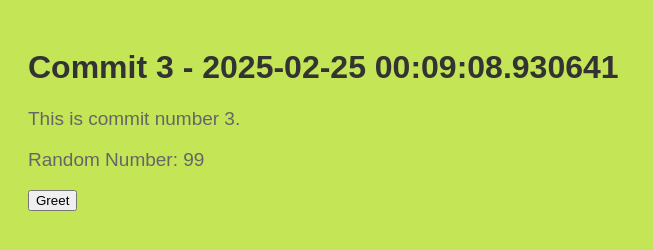
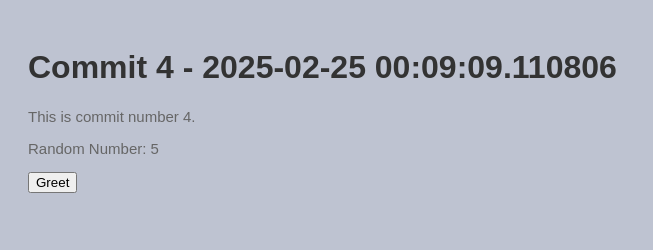
Before and after one commit to polishflits/autogen-repo-20250225000906, a plain HTML site: page index.html in a window 1280 px wide. Shown: the whole page, without its empty margins (0-653 px from the left). Drawn offline with Linux system fonts and the light colour scheme.

Commit message:
📝 Auto commit 4 with HTML, CSS, and JS

```diff
--- a/index.html
+++ b/index.html
@@ -2,13 +2,13 @@
     <!DOCTYPE html>
     <html>
     <head>
-        <title>Commit 3 - 2025-02-25 00:09:08.930641</title>
+        <title>Commit 4 - 2025-02-25 00:09:09.110806</title>
         <link rel="stylesheet" href="style.css">
     </head>
     <body>
-        <h1>Commit 3 - 2025-02-25 00:09:08.930641</h1>
-        <p>This is commit number 3.</p>
-        <p>Random Number: 99</p>
+        <h1>Commit 4 - 2025-02-25 00:09:09.110806</h1>
+        <p>This is commit number 4.</p>
+        <p>Random Number: 5</p>
         <button onclick="greet()">Greet</button>
         <script src="script.js"></script>
     </body>
--- a/script.js
+++ b/script.js
@@ -2,4 +2,4 @@
     function greet() {
         alert('Hello from commit ' + commitNumber + '!');
     }
-    var commitNumber = 3;
+    var commitNumber = 4;
--- a/style.css
+++ b/style.css
@@ -1,7 +1,7 @@
 
     body {
         font-family: Arial, sans-serif;
-        background-color: #c4e556;
+        background-color: #bec3d1;
         padding: 20px;
     }
     h1 {
@@ -9,5 +9,5 @@
     }
     p {
         color: #666;
-        font-size: 19px;
+        font-size: 15px;
     }
```
